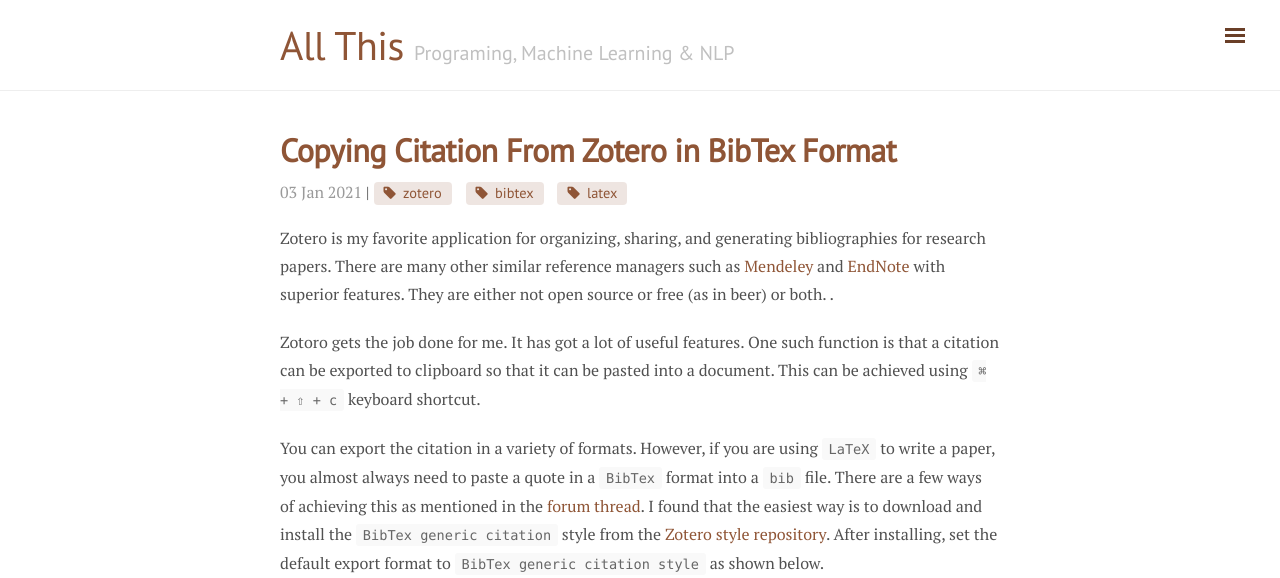
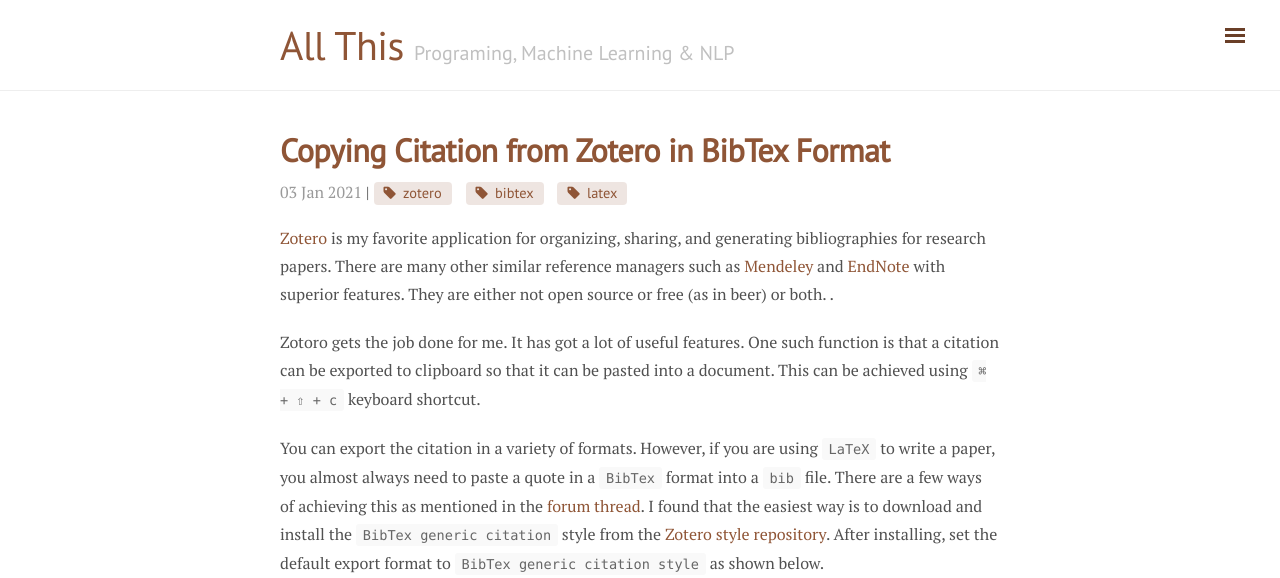
Before and after one commit to psuryan/psuryan.github.io, a Jekyll site: the page built from _posts/2021-01-03-copying-bibtex-from-zotero.md, in a window 1280 px wide and 1244 px high, cut to the strip 0-578 px from the top of the window. Built offline with Jekyll 4.4.1, drawn with Linux system fonts in a browser that asks for light colours; nearby versions of some CDN libraries; part of the change alters nothing that is shown.

```diff
--- a/_posts/2021-01-03-copying-bibtex-from-zotero.md
+++ b/_posts/2021-01-03-copying-bibtex-from-zotero.md
@@ -1,12 +1,12 @@
 ---
 layout: post
-title: Copying Citation From Zotero in BibTex Format
+title: Copying Citation from Zotero in BibTex Format
 date: 2021-01-03 15:17
 category: productivity
 tags: [zotero, bibtex, latex]
 ---
 
-Zotero is my favorite application for organizing, sharing, and generating bibliographies for research papers. There are many other similar reference managers such as [Mendeley](https://www.mendeley.com/download-desktop-new/) and [EndNote](https://endnote.com/) with superior features. They are either not open source or free (as in beer) or both. .
+[Zotero](https://www.zotero.org/) is my favorite application for organizing, sharing, and generating bibliographies for research papers. There are many other similar reference managers such as [Mendeley](https://www.mendeley.com/download-desktop-new/) and [EndNote](https://endnote.com/) with superior features. They are either not open source or free (as in beer) or both. .
 
 Zotoro gets the job done for me. It has got a lot of useful features. One such function is that a citation can be exported to
 clipboard so that it can be pasted into a document. This can be achieved using `⌘ + ⇧ + c` keyboard shortcut.
```
